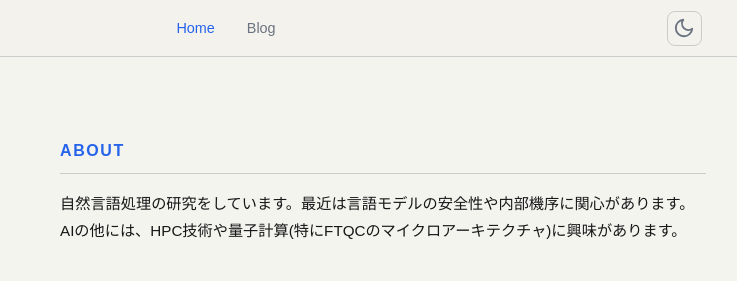
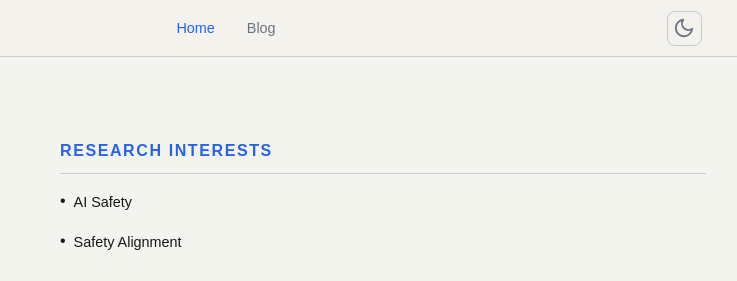
Before and after one commit to maple46/maple46.github.io, an Astro site: page / in a window 1280 px wide. Shown: the top 281 px of the page, 414-1151 px from the left. Built offline with nearby package versions, Linux system fonts and the light colour scheme; Astro itself is replaced by a stand-in of ours; a web font is replaced by a local one.

Commit message:
Update profile

```diff
--- a/src/components/Hero.astro
+++ b/src/components/Hero.astro
@@ -41,8 +41,18 @@ import { profile } from "../data/profile";
     <!-- 右カラム: 説明・経歴 -->
     <div class="content">
         <div class="section">
-            <h2 class="sec-title">About</h2>
-            <p class="bio">{profile.bio}</p>
+            <h2 class="sec-title">Research Interests</h2>
+            <ul class="sec-list">
+                {
+                    profile.interests.map((interest) => (
+                        <li class="bullet-item">
+                            <div class="entry">
+                                <span class="entry-title">{interest}</span>
+                            </div>
+                        </li>
+                    ))
+                }
+            </ul>
         </div>
 
         <div class="section">
--- a/src/data/profile.ts
+++ b/src/data/profile.ts
@@ -29,7 +29,10 @@ export const profile = {
   name: "Futa Watanabe",
   role: "First-year Master's student",
   org: "@ Institute of Science Tokyo",
-  bio: "自然言語処理の研究をしています。最近は言語モデルの安全性や内部機序に関心があります。AIの他には、HPC技術や量子計算(特にFTQCのマイクロアーキテクチャ)に興味があります。",
+  interests: [
+    "AI Safety",
+    "Safety Alignment",
+  ],
   skills: [
     {
       name: "Python",
```
